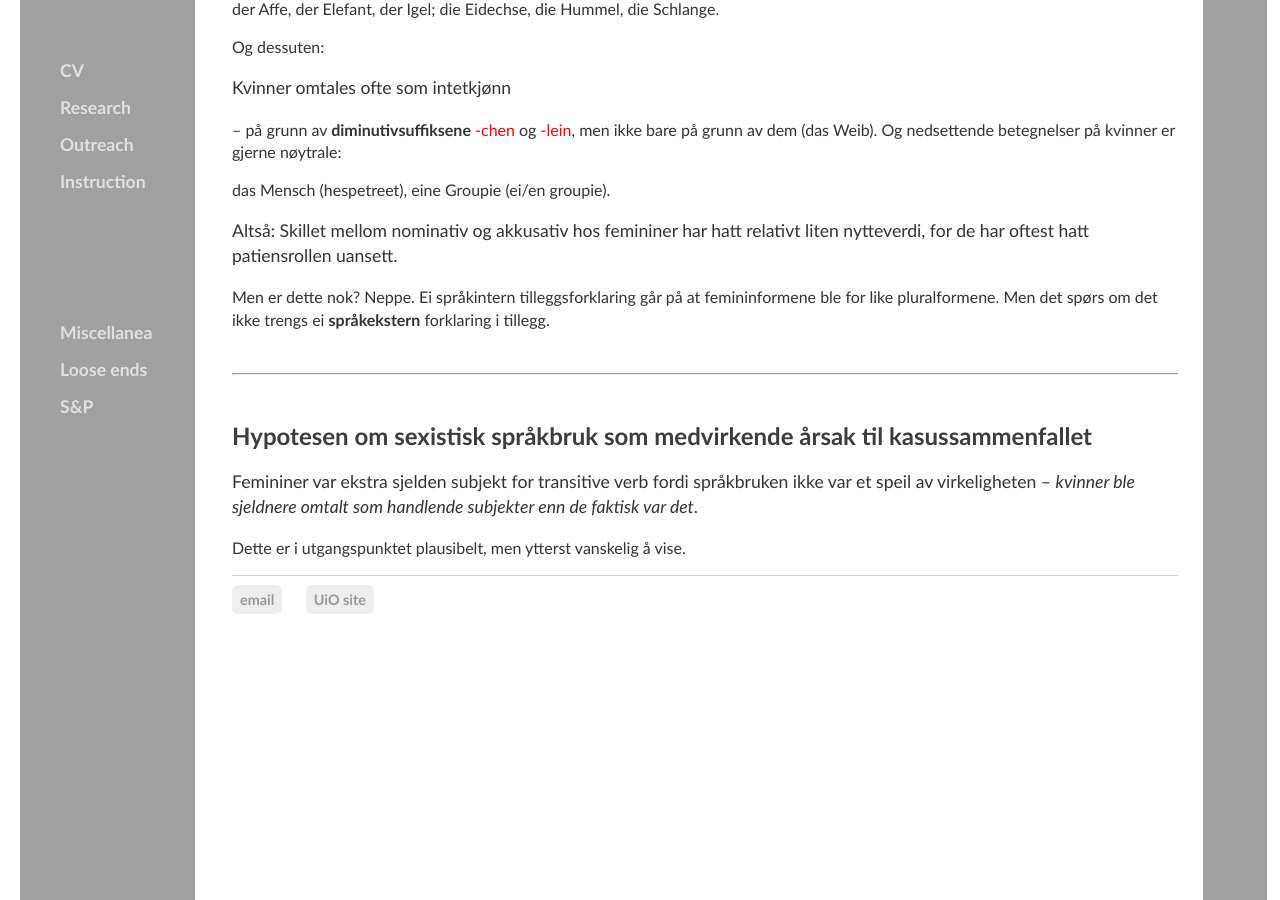
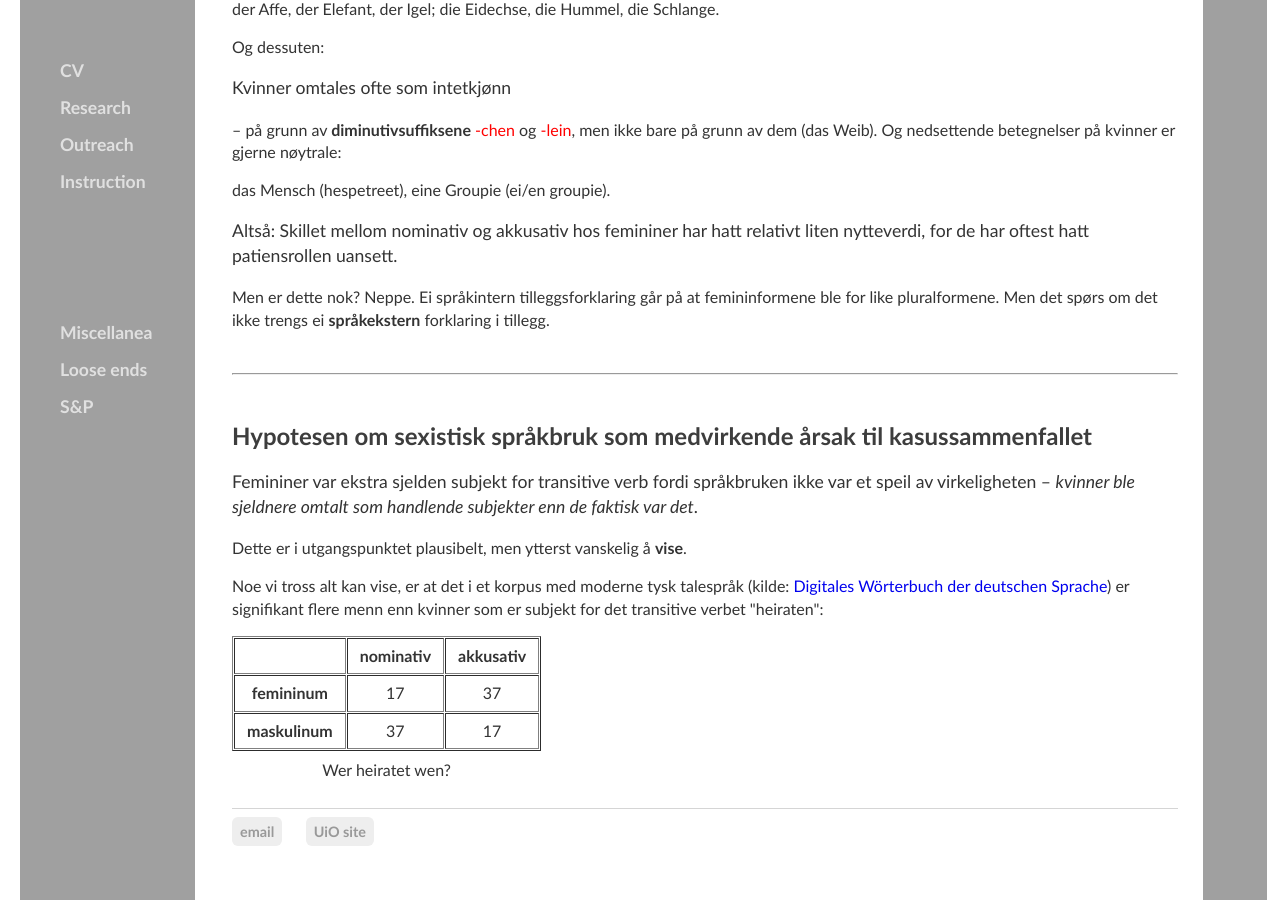
Before and after one commit to kjelljs/kjelljs.github.io, a Jekyll site: the page built from dissemination/kasus.html, in a window 1280 px wide and 900 px high, scrolled down 2768 px. Built offline with Jekyll 4.4.1, drawn with Linux system fonts in a browser that asks for light colours.

Commit message:
Update kasus.html

```diff
--- a/dissemination/kasus.html
+++ b/dissemination/kasus.html
@@ -158,5 +158,29 @@ figcaption {
 <h2>Hypotesen om sexistisk språkbruk som medvirkende årsak til kasussammenfallet</h2>
 <div class="ingress"><p>Femininer var ekstra sjelden subjekt for transitive verb fordi språkbruken ikke var et speil av virkeligheten –
 	<i>kvinner ble sjeldnere omtalt som handlende subjekter enn de faktisk var det</i>.</p></div>
-<p>Dette er i utgangspunktet plausibelt, men ytterst vanskelig å vise.
+<p>Dette er i utgangspunktet plausibelt, men ytterst vanskelig å <b>vise</b>.
 </p>
+<p>Noe vi tross alt kan vise, er at det i et korpus med moderne tysk talespråk (kilde: <a href="https://www.dwds.de/r">Digitales Wörterbuch der deutschen Sprache</a>) er signifikant flere menn enn kvinner som er subjekt for det transitive verbet "heiraten":</p>
+<table border="1" cellpadding="1" cellspacing="1" style="width: 200px;">
+	<caption style="caption-side:bottom; padding:8px">Wer heiratet wen?</caption>
+	<thead>
+		<tr>
+			<th scope="row">&nbsp;</th>
+			<th scope="col" style="text-align: center;">nominativ</th>
+			<th scope="col" style="text-align: center;">akkusativ</th>
+		</tr>
+	</thead>
+	<tbody>
+		<tr>
+			<th scope="row">femininum</th>
+			<td style="text-align: center;">17</td>
+			<td style="text-align: center;">37</td>
+		</tr>
+		<tr>
+			<th scope="row">maskulinum</th>
+			<td style="text-align: center;">37</td>
+			<td style="text-align: center;">17</td>
+		</tr>
+	</tbody>
+
+</table></br>
```
